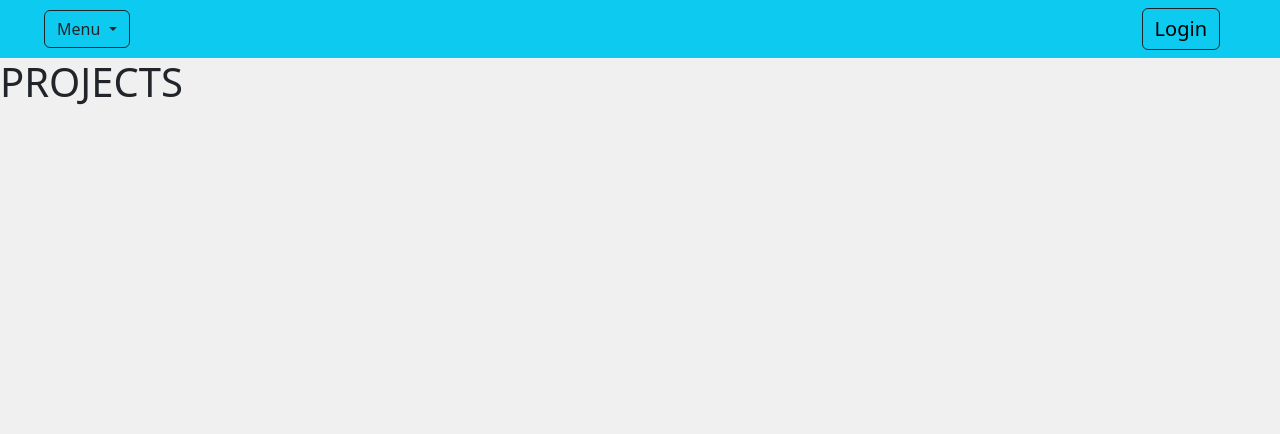
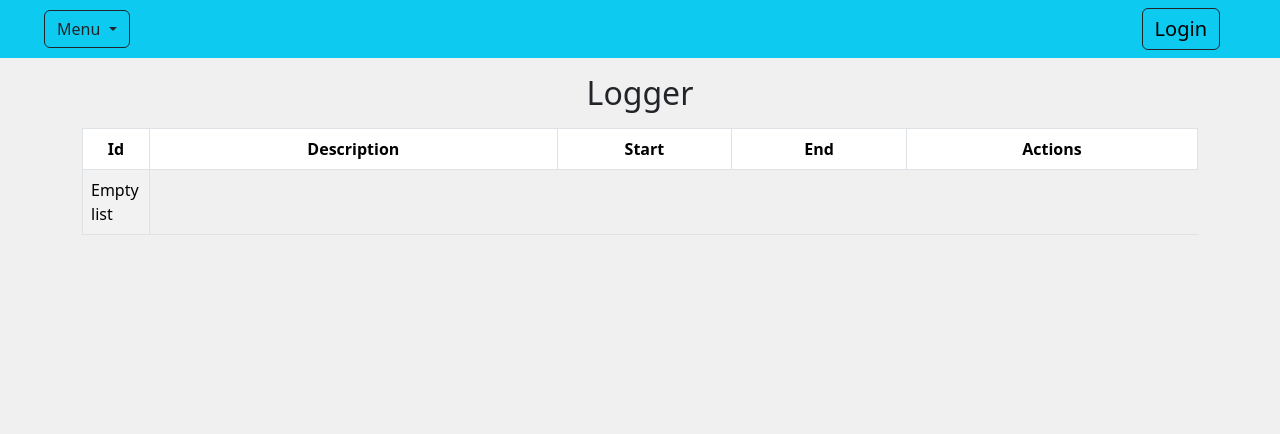
Before and after one commit to JesusBandez/proyecto_Ing_software, a Flask app: page /projects in a window 1280 px wide. Shown: the top 434 px of the page. Run offline with Flask 3, Linux system fonts and the light colour scheme.

Commit message:
minor changes

```diff
--- a/src/routes/Projects/projects.py
+++ b/src/routes/Projects/projects.py
@@ -6,4 +6,15 @@ from . import app
 
 @app.route('/projects', methods=('GET', 'POST'))
 def projects():
-    return render_template('projects/projects.html')
+    users_list_header = [
+        {'label': 'Id', 'style': 'width: 5%'},
+        {'label': 'Description', 'style': 'width: 35%'},
+        {'label': 'Start', 'style': 'width: 15%'},
+        {'label': 'End', 'style': 'width: 15%'},
+        {'label': 'Actions', 'style': 'width: 25%'},
+    ]
+    return render_template('projects/projects.html',
+        list_context= {
+                'list_header': users_list_header,
+                'list_body' : [], # Meterle los datos
+            })
--- a/src/templates/generics/generic_list.html
+++ b/src/templates/generics/generic_list.html
@@ -21,7 +21,7 @@ El dict debe contener dos claves: "list_header" y "list_body".
             <thead>
                 <tr>
                     {% for item in list_context['list_header']%}
-                    <th scope="col" style="{{item['style']}}">{{item['label']}}</th>
+                    <th scope="col" class="text-center" style="{{item['style']}}">{{item['label']}}</th>
                     {% endfor %}
                 </tr>
             </thead>
--- a/src/templates/logger/logger.html
+++ b/src/templates/logger/logger.html
@@ -1,5 +1,8 @@
 {% extends "base.html" %}
 {% block title %}<title>Login</title>{% endblock %}
 {% block body %}
-<h1>LOGGER</h1>
+<div class="container">
+    <h2 class="text-center mb-3 mt-3">Logger</h2>
+    {% include  'generics/generic_list.html' %}
+  </div>
 {% endblock %}
--- a/src/templates/projects/projects.html
+++ b/src/templates/projects/projects.html
@@ -1,5 +1,8 @@
 {% extends "base.html" %}
 {% block title %}<title>Login</title>{% endblock %}
 {% block body %}
-<h1>PROJECTS</h1>
+<div class="container">
+    <h2 class="text-center mb-3 mt-3">Logger</h2>
+    {% include  'generics/generic_list.html' %}
+  </div>
 {% endblock %}
```
Also changed, not shown: src/routes/Logger/logger.py (+13 -1 lines), src/routes/Users_list/users_list.py (+5 -3 lines).
